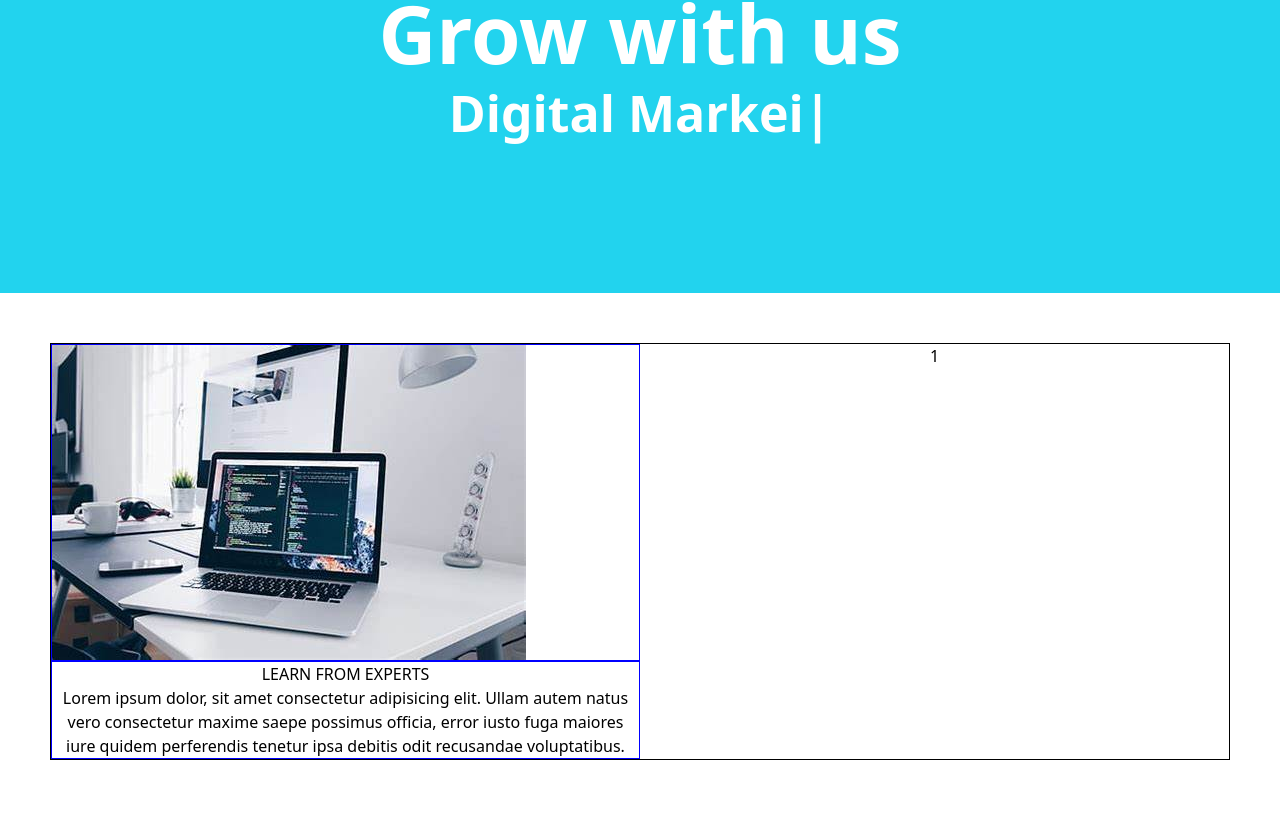
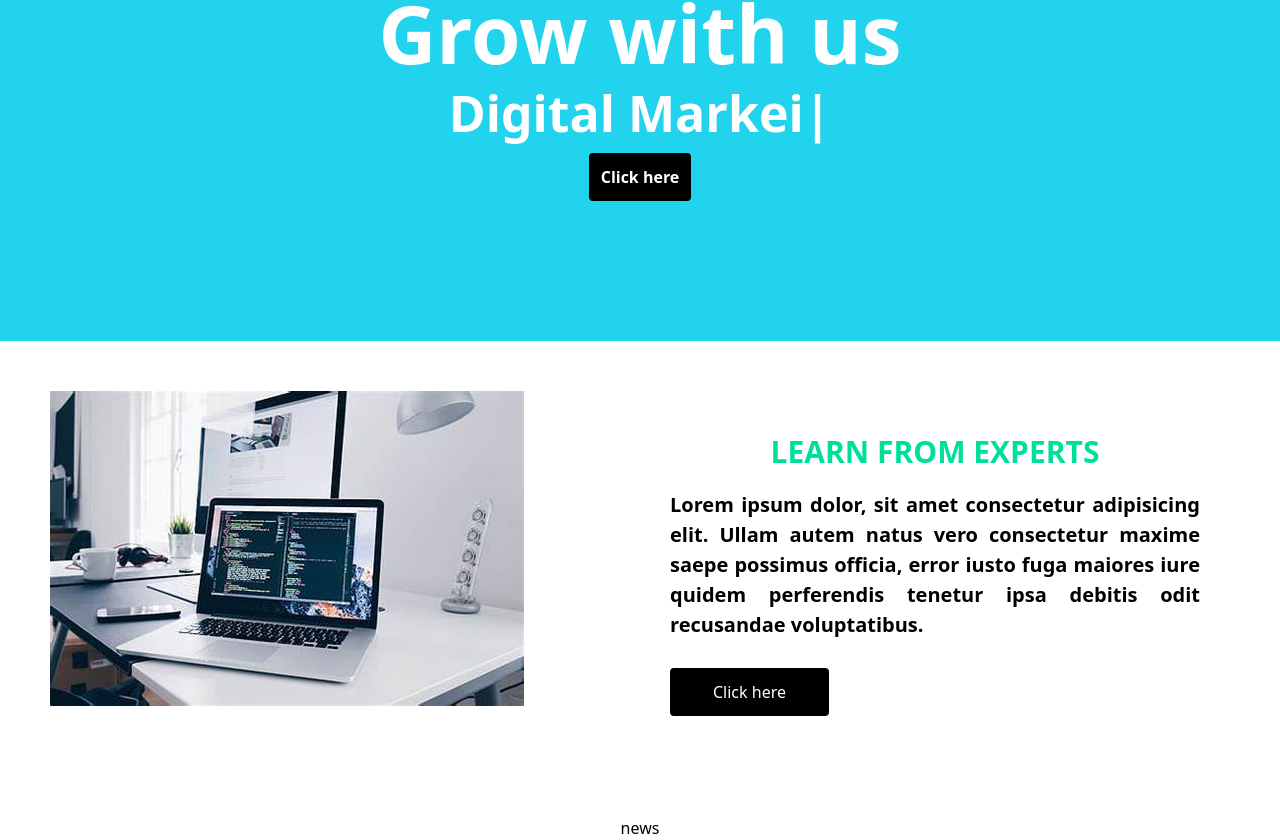
Before and after one commit to ydipen111/ecommerce, a React (Vite) app: page / in a window 1280 px wide. Shown: the part 329-1169 px from the top of the page. Before the commit the page ends 1139 px from the top, so only its background shows below. Built offline with nearby package versions, Linux system fonts and the light colour scheme.

Commit message:
news,assets

```diff
--- a/src/App.jsx
+++ b/src/App.jsx
@@ -4,6 +4,7 @@ import viteLogo from '/vite.svg'
 import Header from './Components/Header'
 import Banner from './Components/Banner'
 import Expert from './Components/Expert'
+import Newsletter from './Components/Newsletter'
 import './App.css'
 
 function App() {
@@ -14,6 +15,7 @@ function App() {
         <Header></Header>
         <Banner></Banner>
         <Expert></Expert>
+        <Newsletter></Newsletter>
     </>
   )
 }
--- a/src/Components/Banner.jsx
+++ b/src/Components/Banner.jsx
@@ -15,6 +15,8 @@ export default function Banner() {
                     backSpeed={50}
                 />
               </div>
+              <button className='bg-black text-white p-3 rounded'>Click here</button>
+
         </div>
     </div>
   )
--- a/src/Components/Expert.jsx
+++ b/src/Components/Expert.jsx
@@ -3,15 +3,15 @@ import OIP from '../assets/OIP.jpeg'
 
 export default function Expert() {
   return (
-    <div className='max-w-1240px w-auto my-[50px] mx-[50px]  border border-black grid:flex grid grid-cols-2'>
-      <div className='border border-[blue]   col-span-1 w-[100%]'>
-        <img src={OIP} alt="" />
+    <div className='max-w-1240px w-auto my-[50px] mx-[50px]  md:grid grid-cols-2'>
+      <div className=' col-span-1 w-[120%] text-center'>
+        <img className='h-[' src={OIP} alt="" />
       </div>
-1
-      <div className='border border-[blue] gird:col-span-1'>
-           <h1>LEARN FROM EXPERTS</h1>
-           <h3>Lorem ipsum dolor, sit amet consectetur adipisicing elit. Ullam autem natus vero consectetur maxime saepe possimus officia, error iusto fuga maiores iure quidem perferendis tenetur ipsa debitis odit recusandae voluptatibus.</h3>
-           {/* <button className='bg-black text-white p-3 rounded'>Click here</button> */}
+
+      <div className=' my-[30px] mx-[30px] col span-1 flex flex-col justify-center'>
+           <h1 className='my-[8px] text-[#00df9a] font-bold tex-center text-[30px]'>LEARN FROM EXPERTS</h1>
+           <h3 className='my-[8px] font-bold text-[20px] text-justify'>Lorem ipsum dolor, sit amet consectetur adipisicing elit. Ullam autem natus vero consectetur maxime saepe possimus officia, error iusto fuga maiores iure quidem perferendis tenetur ipsa debitis odit recusandae voluptatibus.</h3>
+           <button className='bg-black text-white p-3 rounded w-[30%] my-5'>Click here</button>
       </div>
 
     </div>
--- /dev/null
+++ b/src/Components/Newsletter.jsx
@@ -0,0 +1,9 @@
+import React from 'react'
+
+export default function Newsletter() {
+  return (
+    <div>
+      news
+    </div>
+  )
+}
```
Also changed, not shown: learn.txt, src/assets/LAP1.jpeg (added).
